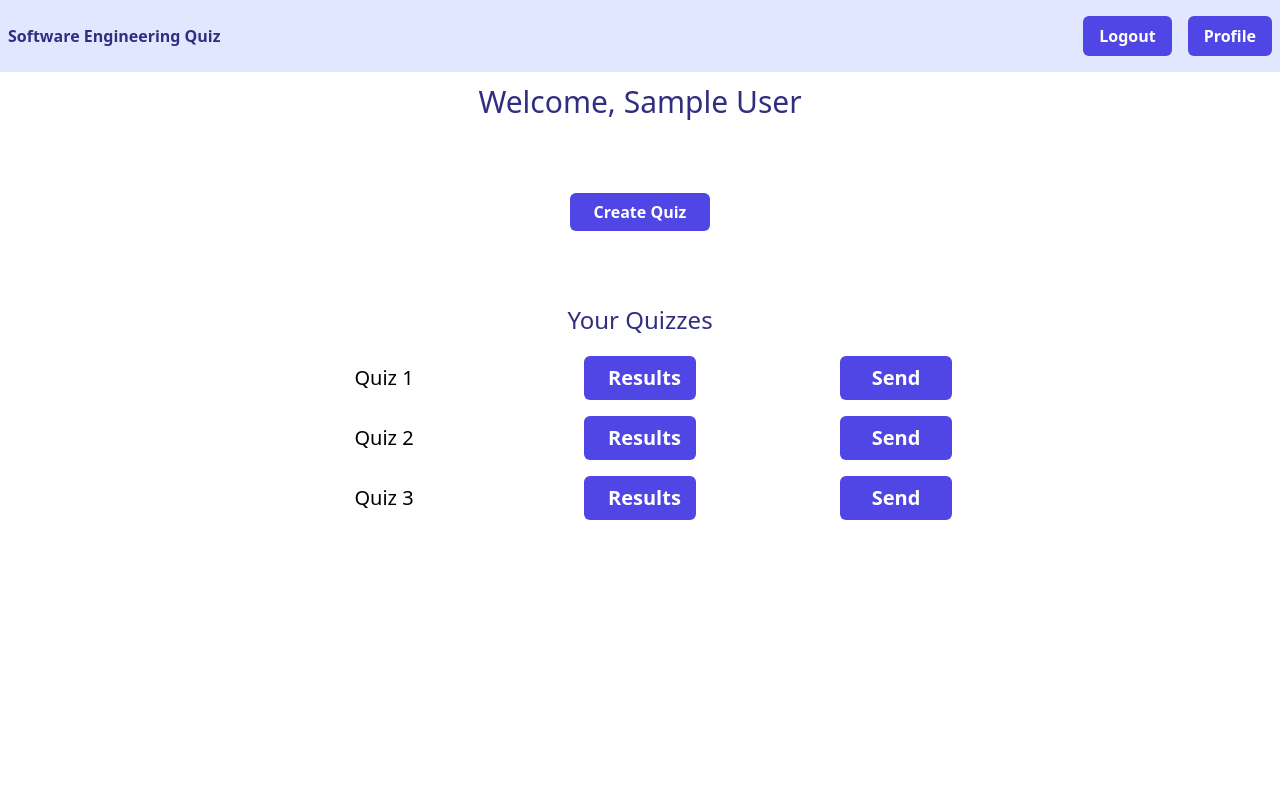
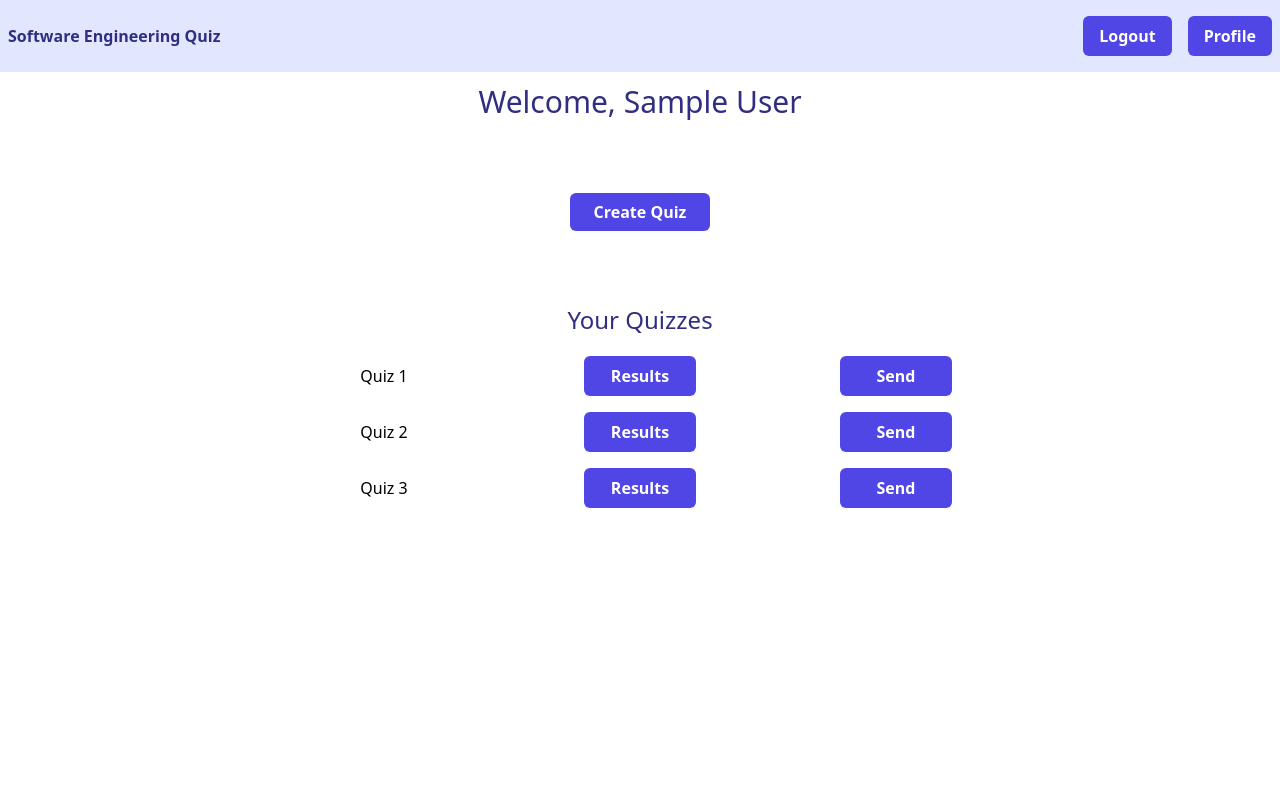
Before and after one commit to alecbar/software-programming-quiz, a Next.js app in the folder next-app/: page /profile in a window 1280 px wide. Shown: the top 800 px of the page. Built offline with nearby package versions, Linux system fonts and the light colour scheme; no server answers; sample sign-in values are in the browser's storage.

Commit message:
Update profile.js
minor font fix

```diff
--- a/next-app/pages/profile.js
+++ b/next-app/pages/profile.js
@@ -30,7 +30,7 @@ export default function Profile() {
 
         <h2 className="grid text-center text-2xl text-indigo-900">Your Quizzes</h2>
 
-        <div className="mt-3 grid grid-cols-5 justify-center text-center text-xl font-light">
+        <div className="mt-3 grid grid-cols-5 justify-center text-center text-md font-light">
           <p className="my-auto p-2 col-start-2">Quiz 1</p>
           <a href="results" className="text-white font-semibold bg-indigo-600 w-28 m-2 py-2 px-6 rounded-md mx-auto">Results</a>
           <a href="send" className="text-white font-semibold bg-indigo-600 w-28 m-2 py-2 px-6 rounded-md mx-auto">Send</a>
```
